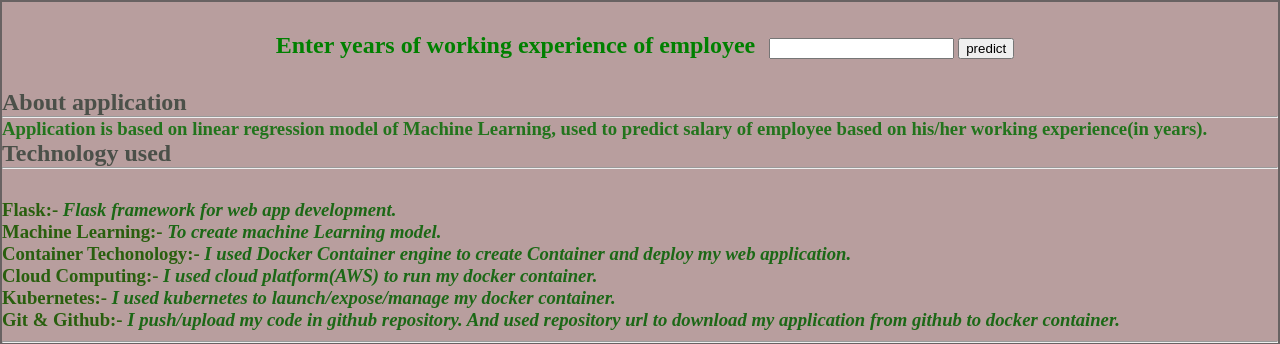
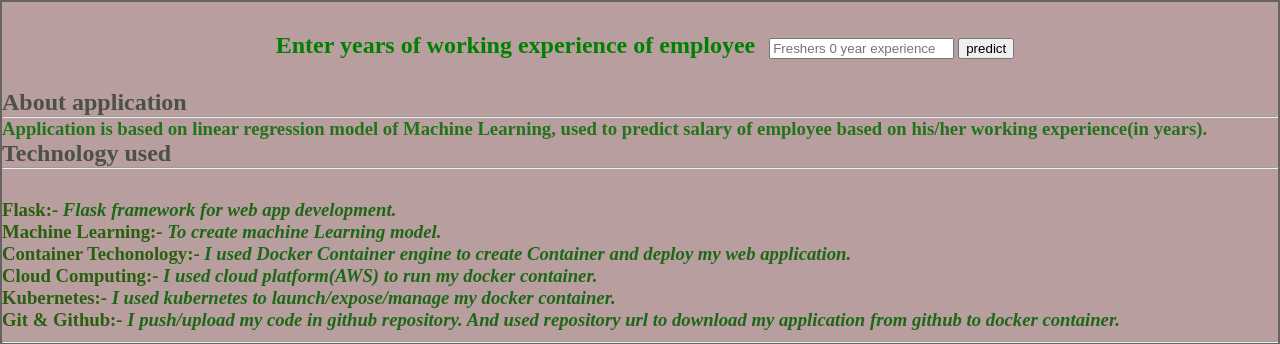
Before and after one commit to nira-j/salary_predict_webapp, a Flask app: page / in a window 1280 px wide. Shown: the part 74-418 px from the top of the page. Run offline with Flask 2, Linux system fonts and the light colour scheme; parts of the project's set-up code (start-up, migrations or seed data) failed here and were passed over.

Commit message:
Update home.html

```diff
--- a/templates/home.html
+++ b/templates/home.html
@@ -69,7 +69,7 @@
         <div class="form">
             <form action="/application" method="POST">
                 <h2>Enter years of working experience of employee </h2>
-                <input type="text" name="value" id="">
+                 <input type="text" placeholder="Freshers 0 year experience" name="value" id="">
                 <button type="submit" >predict</button>
             </form>
             <h2 id="out"></h2>
```
